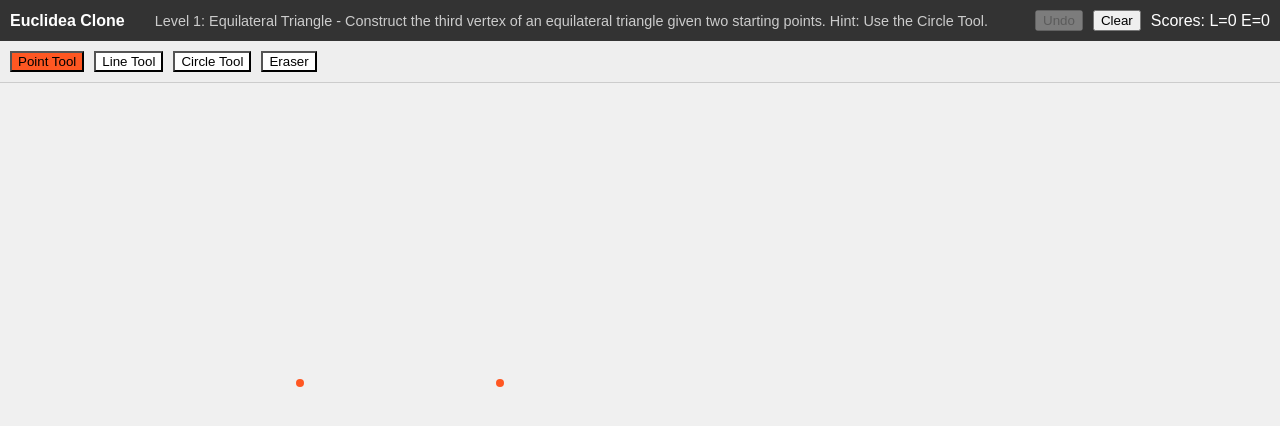
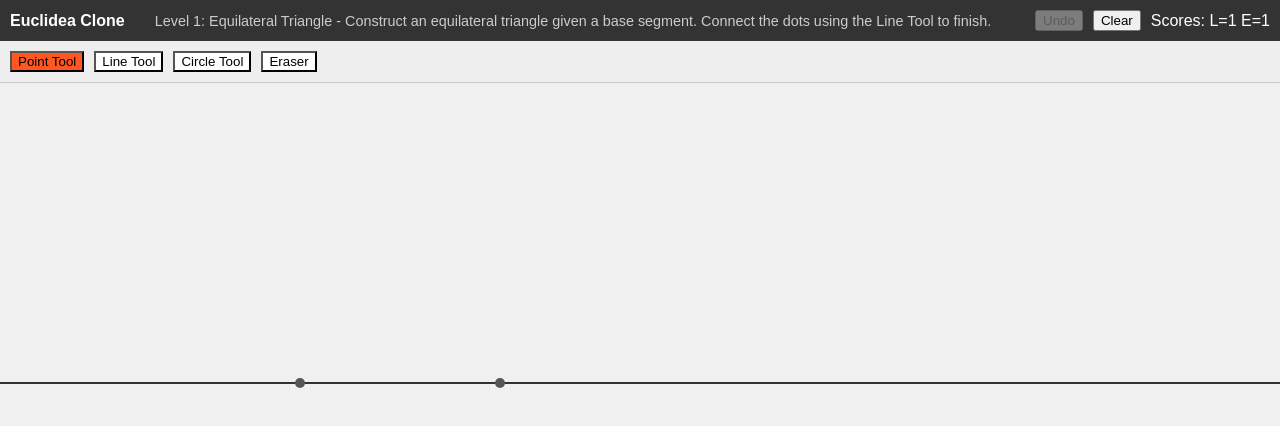
Before and after one commit to hoonban-bit/euclidea-clone, a React (Vite) app: page / in a window 1280 px wide. Shown: the top 426 px of the page. Built offline with nearby package versions, Linux system fonts and the light colour scheme.

Commit message:
feat: Add isGiven entities and update level 1 requirements

```diff
--- a/src/board.ts
+++ b/src/board.ts
@@ -136,17 +136,29 @@ export class Board {
     return closest;
   }
 
-  getHitShape(target: Point, hitRadius: number): { type: 'point' | 'line' | 'circle', shape: any } | null {
+  getHitShape(target: Point, hitRadius: number, excludeGiven: boolean = false): { type: 'point' | 'line' | 'circle', shape: any } | null {
     // 1. Check points (highest priority for hitting)
-    const p = this.getSnapPoint(target, hitRadius);
-    if (p) {
-      return { type: 'point', shape: p };
+    let closestPoint: Point | null = null;
+    let minDist = Infinity;
+
+    for (const p of this.points) {
+      if (excludeGiven && p.isGiven) continue;
+      const d = p.distanceTo(target);
+      if (d <= hitRadius && d < minDist) {
+        closestPoint = p;
+        minDist = d;
+      }
+    }
+
+    if (closestPoint) {
+      return { type: 'point', shape: closestPoint };
     }
 
     // 2. Check lines
     // Distance from point (x0, y0) to line Ax + By + C = 0 is |Ax0 + By0 + C| / sqrt(A^2 + B^2)
     // Since lines are normalized in our implementation, A^2 + B^2 is approximately 1.
     for (const line of this.lines) {
+      if (excludeGiven && line.isGiven) continue;
       const d = Math.abs(line.a * target.x + line.b * target.y + line.c);
       if (d <= hitRadius) {
         return { type: 'line', shape: line };
@@ -156,6 +168,7 @@ export class Board {
     // 3. Check circles
     // Distance to circle boundary is |distance_to_center - radius|
     for (const circle of this.circles) {
+      if (excludeGiven && circle.isGiven) continue;
       const dCenter = target.distanceTo(circle.center);
       const dEdge = Math.abs(dCenter - circle.radius);
       if (dEdge <= hitRadius) {
--- a/src/entities.ts
+++ b/src/entities.ts
@@ -1,5 +1,5 @@
 export class Point {
-  constructor(public x: number, public y: number) {}
+  constructor(public x: number, public y: number, public isGiven: boolean = false) {}
 
   equals(other: Point, tolerance = 1e-9): boolean {
     return (
@@ -17,9 +17,9 @@ export class Point {
 
 export class Line {
   // A line defined by the standard form equation: Ax + By + C = 0
-  constructor(public a: number, public b: number, public c: number) {}
+  constructor(public a: number, public b: number, public c: number, public isGiven: boolean = false) {}
 
-  static fromPoints(p1: Point, p2: Point): Line {
+  static fromPoints(p1: Point, p2: Point, isGiven: boolean = false): Line {
     // a = y1 - y2
     // b = x2 - x1
     // c = x1*y2 - x2*y1
@@ -35,7 +35,7 @@ export class Line {
 
     // Consistent sign
     const sign = (a < 0 || (a === 0 && b < 0)) ? -1 : 1;
-    return new Line((a / norm) * sign, (b / norm) * sign, (c / norm) * sign);
+    return new Line((a / norm) * sign, (b / norm) * sign, (c / norm) * sign, isGiven);
   }
 
   isParallelTo(other: Line, tolerance = 1e-9): boolean {
@@ -54,15 +54,15 @@ export class Line {
 }
 
 export class Circle {
-  constructor(public center: Point, public radius: number) {
+  constructor(public center: Point, public radius: number, public isGiven: boolean = false) {
     if (radius <= 0) {
       throw new Error("Radius must be greater than zero.");
     }
   }
 
-  static fromCenterAndPoint(center: Point, edgePoint: Point): Circle {
+  static fromCenterAndPoint(center: Point, edgePoint: Point, isGiven: boolean = false): Circle {
     const r = center.distanceTo(edgePoint);
-    return new Circle(center, r);
+    return new Circle(center, r, isGiven);
   }
 
   equals(other: Circle, tolerance = 1e-9): boolean {
--- a/src/levels/level1.ts
+++ b/src/levels/level1.ts
@@ -1,21 +1,22 @@
 import { Level } from "./Level";
 import { Board } from "../board";
-import { Point } from "../entities";
+import { Point, Line } from "../entities";
 
 export const level1: Level = {
   id: "level_1",
   title: "Level 1: Equilateral Triangle",
-  description: "Construct the third vertex of an equilateral triangle given two starting points. Hint: Use the Circle Tool.",
+  description: "Construct an equilateral triangle given a base segment. Connect the dots using the Line Tool to finish.",
 
   getInitialBoard: () => {
-    // We place the two starting points in the center-ish of the view
-    // (Assuming a standard browser window size for now)
-    const p1 = new Point(300, 300);
-    const p2 = new Point(500, 300);
+    // We place the two starting points and the base line in the center-ish of the view
+    const p1 = new Point(300, 300, true);
+    const p2 = new Point(500, 300, true);
+    const baseLine = Line.fromPoints(p1, p2, true);
 
     let board = new Board();
     board = board.addPoint(p1);
     board = board.addPoint(p2);
+    board = board.addLine(baseLine);
     return board;
   },
 
@@ -24,23 +25,39 @@ export const level1: Level = {
     const p1 = new Point(300, 300);
     const p2 = new Point(500, 300);
 
-    // The user needs to construct a point that forms an equilateral triangle.
-    // There are two valid solutions (above and below the segment p1-p2).
-    // An equilateral triangle has side lengths equal to the distance between p1 and p2 (which is 200).
-    // Let's check if there's any point P on the board where:
-    // distance(P, p1) == 200 AND distance(P, p2) == 200
+    const targetDistance = p1.distanceTo(p2);
+    const tolerance = 1e-4;
 
-    const targetDistance = p1.distanceTo(p2);
-    const tolerance = 1e-5;
-
+    // There are two valid third vertices (above and below the base).
+    // The user just needs to connect lines to ONE of them.
     for (const point of board.points) {
       const d1 = point.distanceTo(p1);
       const d2 = point.distanceTo(p2);
 
-      // Check if it forms an equilateral triangle, and ensure it's not just p1 or p2 itself
+      // Is this point a valid third vertex?
       if (Math.abs(d1 - targetDistance) < tolerance &&
           Math.abs(d2 - targetDistance) < tolerance) {
-        return true;
+
+        let hasLine1 = false;
+        let hasLine2 = false;
+
+        for (const line of board.lines) {
+          const dToTarget = Math.abs(line.a * point.x + line.b * point.y + line.c);
+
+          const dToP1 = Math.abs(line.a * p1.x + line.b * p1.y + line.c);
+          if (dToTarget < tolerance && dToP1 < tolerance) {
+            hasLine1 = true;
+          }
+
+          const dToP2 = Math.abs(line.a * p2.x + line.b * p2.y + line.c);
+          if (dToTarget < tolerance && dToP2 < tolerance) {
+            hasLine2 = true;
+          }
+        }
+
+        if (hasLine1 && hasLine2) {
+          return true; // Found a valid vertex with both lines connected!
+        }
       }
     }
 
--- a/src/tools/EraserTool.ts
+++ b/src/tools/EraserTool.ts
@@ -10,7 +10,8 @@ export class EraserTool implements Tool {
   }
 
   onDown(rawPoint: Point, board: Board): Board {
-    const hit = board.getHitShape(rawPoint, this.snapRadius);
+    // Pass true to exclude given geometry from deletion
+    const hit = board.getHitShape(rawPoint, this.snapRadius, true);
 
     if (hit) {
       if (hit.type === 'point') {
--- a/src/ui/App.tsx
+++ b/src/ui/App.tsx
@@ -176,8 +176,8 @@ const App: React.FC = () => {
     });
 
     // Draw Circles
-    ctx.strokeStyle = '#333';
     board.circles.forEach(circle => {
+      ctx.strokeStyle = circle.isGiven ? '#888' : '#333';
       ctx.beginPath();
       ctx.arc(circle.center.x, circle.center.y, circle.radius, 0, Math.PI * 2);
       ctx.stroke();
@@ -185,9 +185,9 @@ const App: React.FC = () => {
 
     // Draw Points
     board.points.forEach(p => {
-      ctx.fillStyle = '#ff5722';
+      ctx.fillStyle = p.isGiven ? '#555' : '#ff5722';
       ctx.beginPath();
-      ctx.arc(p.x, p.y, 4, 0, Math.PI * 2);
+      ctx.arc(p.x, p.y, p.isGiven ? 5 : 4, 0, Math.PI * 2);
       ctx.fill();
     });
 
@@ -224,7 +224,8 @@ const App: React.FC = () => {
 
     // Draw Snapping/Hit Indicator
     if (mousePos) {
-      const hit = board.getHitShape(mousePos, SNAP_RADIUS);
+      // Exclude given geometry from hit detection when Eraser Tool is active
+      const hit = board.getHitShape(mousePos, SNAP_RADIUS, activeTool instanceof EraserTool);
 
       // We only highlight points right now to match Euclidea style,
       // but you could add styling for highlighting lines/circles on hover here.
```
